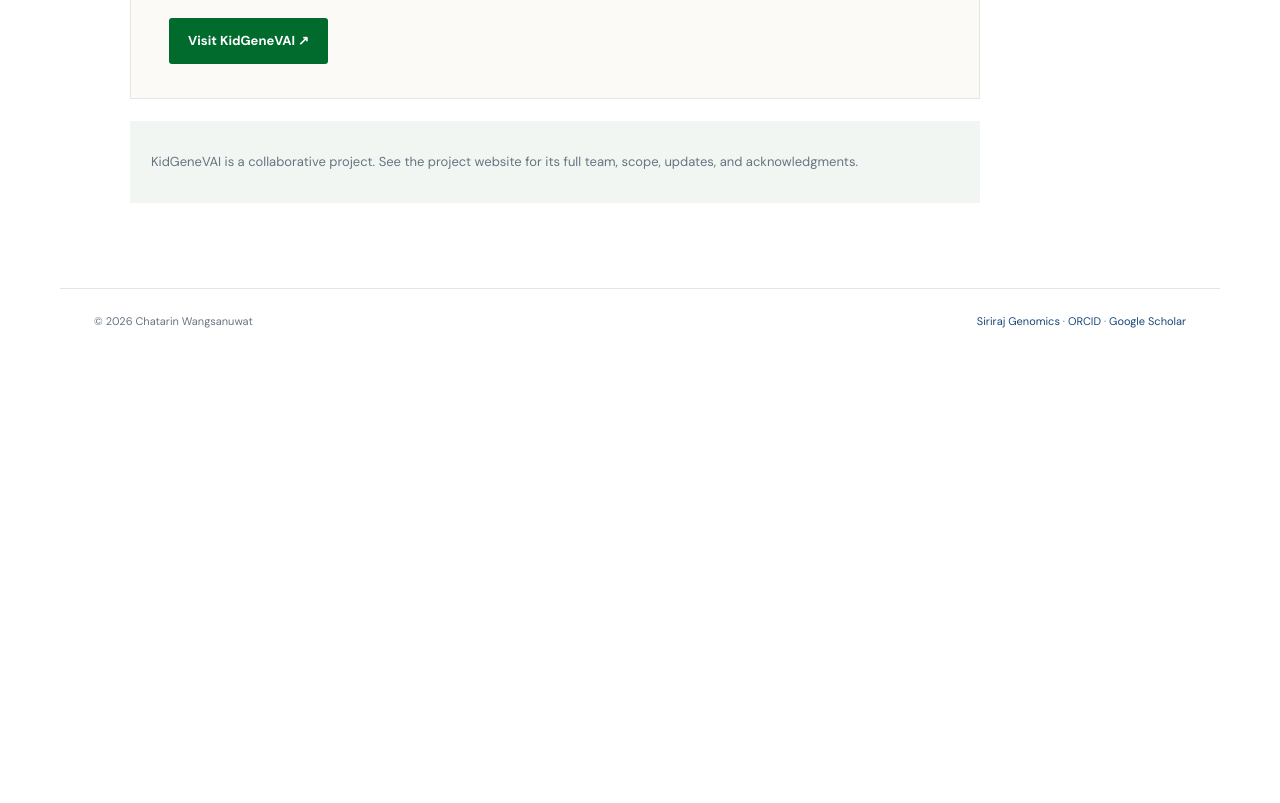
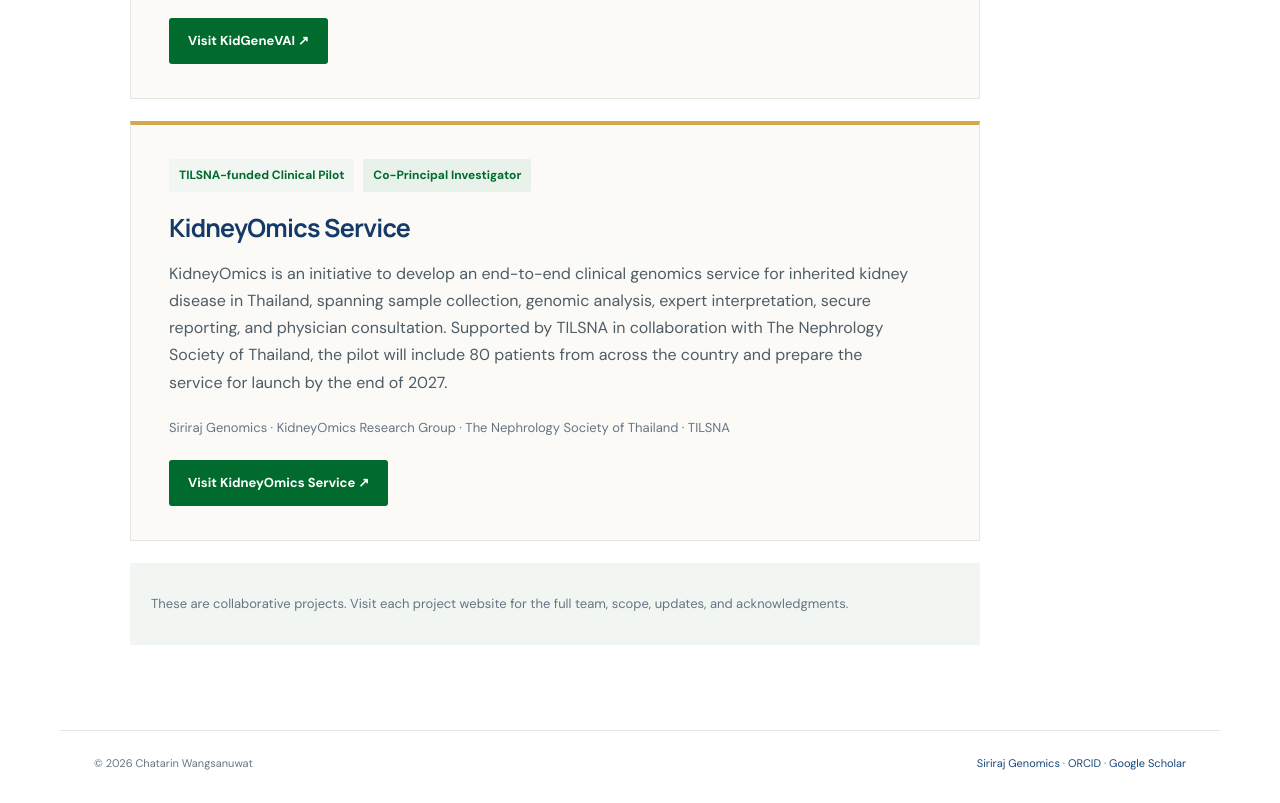
Before and after one commit to cwangsanuwat/personal_page, a plain HTML site: page projects.html in a window 1280 px wide. Shown: the part 647-1450 px from the top of the page. Before the commit the page ends 1008 px from the top, so only its background shows below. Drawn offline with Linux system fonts and the light colour scheme.

Commit message:
Add KidneyOmics to projects page

```diff
--- a/projects.html
+++ b/projects.html
@@ -3,5 +3,6 @@
 <body><header class="site-header"><a class="brand" href="index.html">Chatarin Wangsanuwat<span>Medical Bioinformatics</span></a><nav aria-label="Main navigation"><a href="index.html">Home</a><a href="publications.html">Publications</a><a href="teaching.html">Teaching</a><a href="talks.html">Talks</a><a class="active" href="projects.html">Projects</a><a href="contact.html">Contact</a></nav></header>
 <main class="page-main"><p class="eyebrow">Research &amp; collaboration</p><h1>Projects</h1><p class="page-intro">Selected work advancing genomic research and clinical applications in Thailand.</p>
 <article class="project-card"><div class="project-topline"><span class="tag">Genomics Thailand Phase I</span><span class="tag tag-green">Co-Principal Investigator</span></div><h2>Kidney Disease Genomic Variant Analysis and Interpretation (KidGeneVAI)</h2><p>KidGeneVAI develops a standardized workflow to analyze and interpret genetic variants for patients with kidney disease in Thailand. The project connects genomic data with clinical interpretation to support individual reporting and research into the genetic landscape of kidney disease in Thai patients.</p><p class="project-org">Siriraj Genomics · Faculty of Medicine Siriraj Hospital · Mahidol University</p><a class="button" href="https://kidgenevai.sigenomics.com/">Visit KidGeneVAI ↗</a></article>
-<aside class="note-box"><p>KidGeneVAI is a collaborative project. See the project website for its full team, scope, updates, and acknowledgments.</p></aside>
+<article class="project-card" style="margin-top:22px"><div class="project-topline"><span class="tag">TILSNA-funded Clinical Pilot</span><span class="tag tag-green">Co-Principal Investigator</span></div><h2>KidneyOmics Service</h2><p>KidneyOmics is an initiative to develop an end-to-end clinical genomics service for inherited kidney disease in Thailand, spanning sample collection, genomic analysis, expert interpretation, secure reporting, and physician consultation. Supported by TILSNA in collaboration with The Nephrology Society of Thailand, the pilot will include 80 patients from across the country and prepare the service for launch by the end of 2027.</p><p class="project-org">Siriraj Genomics · KidneyOmics Research Group · The Nephrology Society of Thailand · TILSNA</p><a class="button" href="https://cwangsanuwat.github.io/kidneyomics-service/">Visit KidneyOmics Service ↗</a></article>
+<aside class="note-box"><p>These are collaborative projects. Visit each project website for the full team, scope, updates, and acknowledgments.</p></aside>
 </main><footer><span>© 2026 Chatarin Wangsanuwat</span><span><a href="https://www.sigenomics.com/">Siriraj Genomics</a> · <a href="https://orcid.org/0000-0001-8228-2387">ORCID</a> · <a href="https://scholar.google.com/citations?user=dkV3cPIAAAAJ&hl=en">Google Scholar</a></span></footer></body></html>
```
